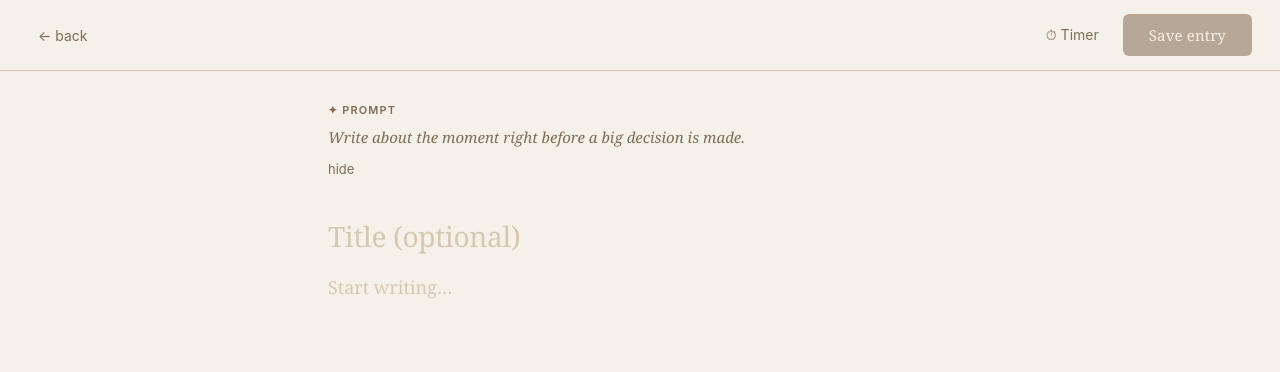
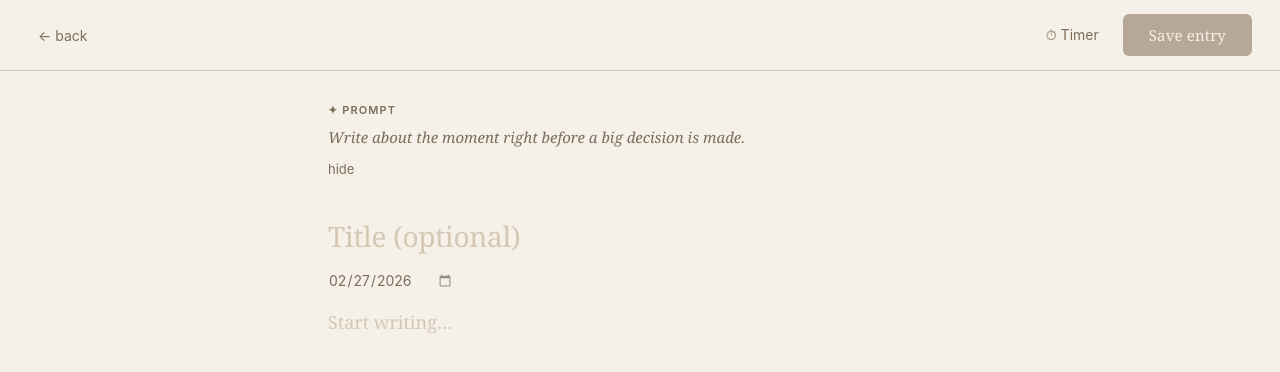
Before and after one commit to kennamykitty/story-journal, a React (Vite) app: page / in a window 1280 px wide. Both pictures are taken after a click on the button "Start writing". Shown: the top 372 px of the page. Built offline with nearby package versions, Linux system fonts and the light colour scheme.

Commit message:
Add date picker to editor

```diff
--- a/src/App.css
+++ b/src/App.css
@@ -294,6 +294,22 @@ button { cursor: pointer; border: none; background: none; font-family: inherit;
 }
 .editor-title::placeholder { color: var(--border); }
 
+.editor-date {
+  font-family: var(--font-sans);
+  font-size: 14px;
+  color: var(--muted);
+  background: transparent;
+  border: none;
+  outline: none;
+  cursor: pointer;
+  padding: 0;
+  width: fit-content;
+}
+.editor-date::-webkit-calendar-picker-indicator {
+  opacity: 0.4;
+  cursor: pointer;
+}
+
 .editor-textarea {
   flex: 1;
   min-height: 480px;
--- a/src/App.jsx
+++ b/src/App.jsx
@@ -163,9 +163,15 @@ function HomeView({ onNewEntry, onBrowse }) {
 
 const TIMER_OPTIONS = [5, 10, 15, 20]
 
+function todayValue() {
+  const d = new Date()
+  return `${d.getFullYear()}-${String(d.getMonth() + 1).padStart(2, '0')}-${String(d.getDate()).padStart(2, '0')}`
+}
+
 function EditorView({ prompt, onSave, onBack }) {
   const [title, setTitle] = useState('')
   const [content, setContent] = useState('')
+  const [entryDate, setEntryDate] = useState(todayValue)
   const [saved, setSaved] = useState(false)
   const [showPrompt, setShowPrompt] = useState(!!prompt)
   const [showTimerPicker, setShowTimerPicker] = useState(false)
@@ -177,13 +183,14 @@ function EditorView({ prompt, onSave, onBack }) {
   function handleSave() {
     if (!content.trim()) return
     const entries = getEntries()
+    const createdAt = new Date(entryDate + 'T12:00:00').toISOString()
     const now = new Date().toISOString()
     const entry = {
       id: Date.now().toString(),
-      title: title.trim() || formatDate(now),
+      title: title.trim() || formatDate(createdAt),
       content: content.trim(),
       prompt: prompt || null,
-      createdAt: now,
+      createdAt,
       updatedAt: now,
     }
     saveEntries([entry, ...entries])
@@ -263,6 +270,12 @@ function EditorView({ prompt, onSave, onBack }) {
           placeholder="Title (optional)"
           value={title}
           onChange={e => setTitle(e.target.value)}
+        />
+        <input
+          className="editor-date"
+          type="date"
+          value={entryDate}
+          onChange={e => setEntryDate(e.target.value)}
         />
         <textarea
           ref={textareaRef}
```
